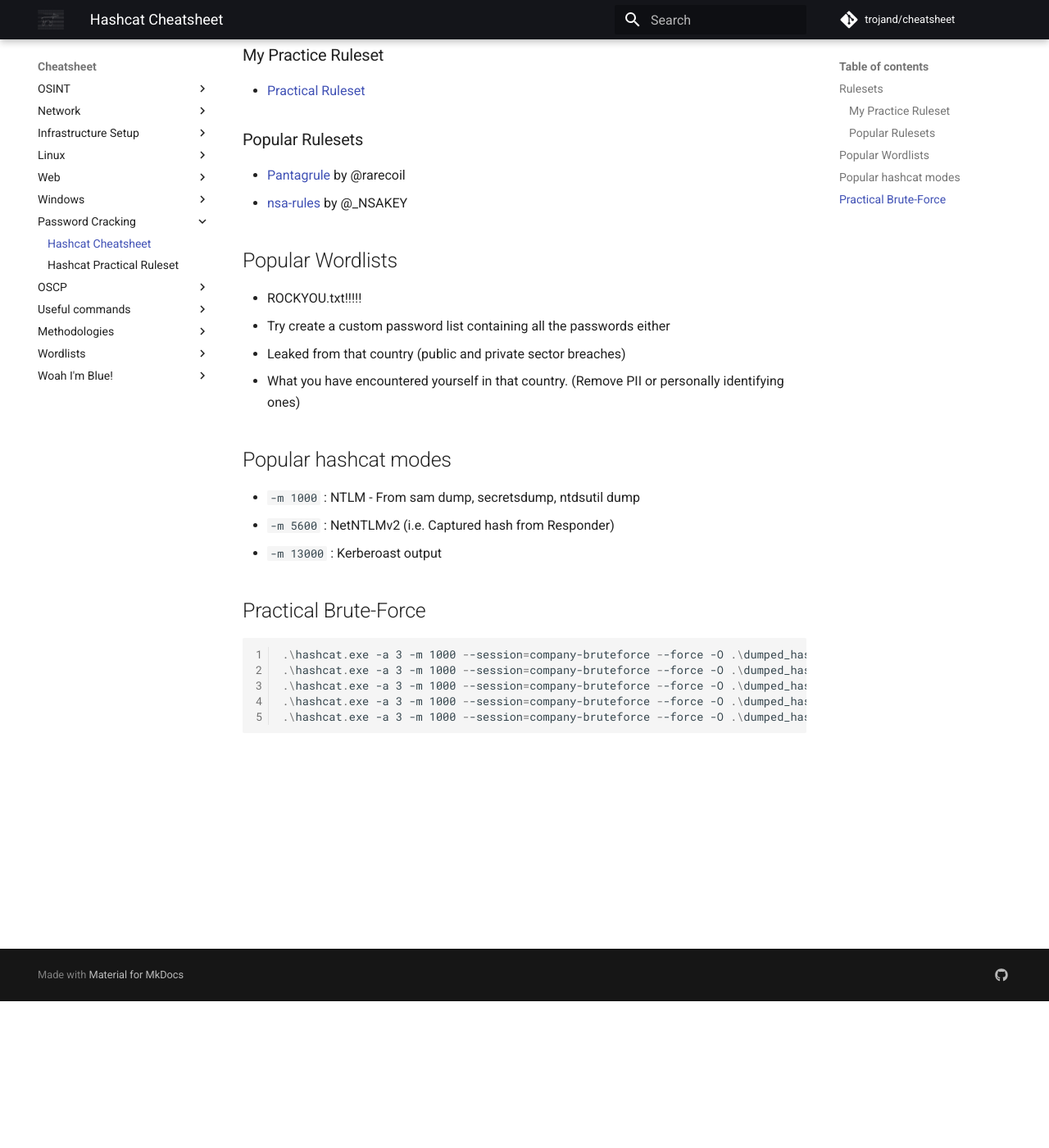
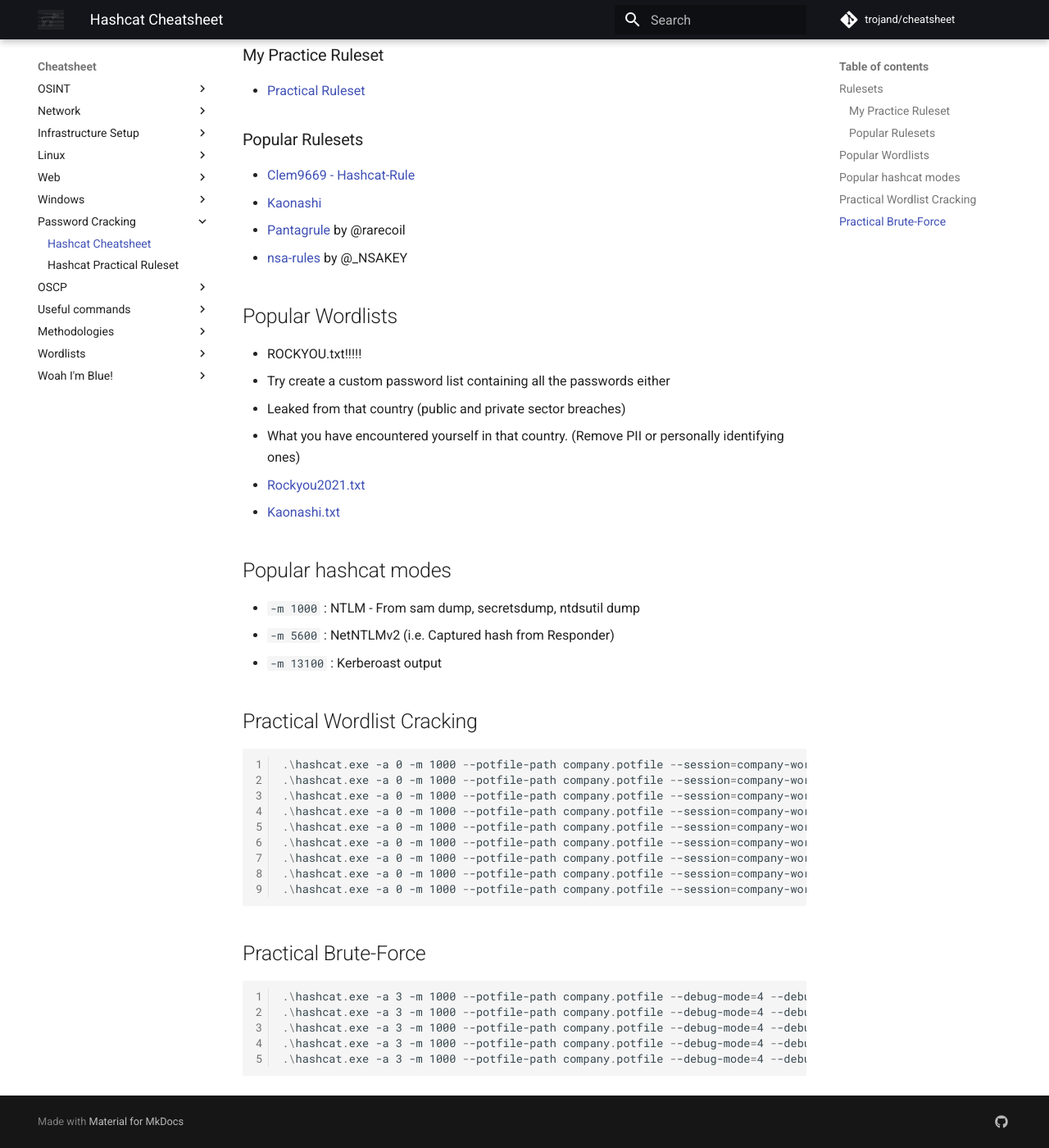
Before and after one commit to trojand/cheatsheet, an MkDocs documentation site: the page built from docs/Password_Cracking/Hashcat_general_cheatsheet.md, in a window 1280 px wide and 1400 px high, scrolled down 179 px. Shown: the whole window at 82% size. Built offline with MkDocs 1.6.1 and Material for MkDocs 9.7.7, drawn with Linux system fonts in a browser that asks for light colours; comment, search, counter and statistics services are not loaded.

Commit message:
Update Hashcat_general_cheatsheet.md
Updated wordlists, rulesets and copy/paste hashcat commands for wordlist cracking

````diff
--- a/docs/Password_Cracking/Hashcat_general_cheatsheet.md
+++ b/docs/Password_Cracking/Hashcat_general_cheatsheet.md
@@ -4,6 +4,8 @@
 ### My Practice Ruleset
 * [Practical Ruleset](Hashcat_Practical_Ruleset.html)
 ### Popular Rulesets
+* [Clem9669 - Hashcat-Rule](https://github.com/clem9669/hashcat-rule)
+* [Kaonashi](https://github.com/kaonashi-passwords/Kaonashi)
 * [Pantagrule](https://github.com/rarecoil/pantagrule) by @rarecoil
 * [nsa-rules](https://github.com/NSAKEY/nsa-rules) by @_NSAKEY
 
@@ -13,18 +15,33 @@
 * Try create a custom password list containing all the passwords either
   * Leaked from that country (public and private sector breaches)
   * What you have encountered yourself in that country. (Remove PII or personally identifying ones)
+* [Rockyou2021.txt](https://github.com/ohmybahgosh/RockYou2021.txt)
+* [Kaonashi.txt](https://github.com/kaonashi-passwords/Kaonashi)
 
 ## Popular hashcat modes
 * `-m 1000`  : NTLM - From sam dump, secretsdump, ntdsutil dump
 * `-m 5600` : NetNTLMv2 (i.e. Captured hash from Responder)
-* `-m 13000` : Kerberoast output
+* `-m 13100` : Kerberoast output
 
+
+## Practical Wordlist Cracking
+```powershell
+.\hashcat.exe -a 0 -m 1000 --potfile-path company.potfile --session=company-wordlist-rule --debug-mode=4 --debug-file=matched.rule --force -O .\dumped_hashes.txt .\rockyou.txt -r rules\trojand.rule
+.\hashcat.exe -a 0 -m 1000 --potfile-path company.potfile --session=company-wordlist-rule --debug-mode=4 --debug-file=matched.rule --force -O .\dumped_hashes.txt .\rockyou2021.txt -r rules\trojand.rule
+.\hashcat.exe -a 0 -m 1000 --potfile-path company.potfile --session=company-wordlist-rule --debug-mode=4 --debug-file=matched.rule --force -O .\dumped_hashes.txt .\kaonashi.txt -r rules\trojand.rule
+.\hashcat.exe -a 0 -m 1000 --potfile-path company.potfile --session=company-wordlist-rule --debug-mode=4 --debug-file=matched.rule --force -O .\dumped_hashes.txt .\rockyou.txt -r rules\hashcat-rule\clem9669_large.rule
+.\hashcat.exe -a 0 -m 1000 --potfile-path company.potfile --session=company-wordlist-rule --debug-mode=4 --debug-file=matched.rule --force -O .\dumped_hashes.txt .\rockyou2021.txt -r rules\hashcat-rule\clem9669_large.rule
+.\hashcat.exe -a 0 -m 1000 --potfile-path company.potfile --session=company-wordlist-rule --debug-mode=4 --debug-file=matched.rule --force -O .\dumped_hashes.txt .\kaonashi.txt -r rules\hashcat-rule\clem9669_large.rule
+.\hashcat.exe -a 0 -m 1000 --potfile-path company.potfile --session=company-wordlist-rule --debug-mode=4 --debug-file=matched.rule --force -O .\dumped_hashes.txt .\kaonashi.txt -r rules\Kaonashi\rules\haku34K.rule
+.\hashcat.exe -a 0 -m 1000 --potfile-path company.potfile --session=company-wordlist-rule --debug-mode=4 --debug-file=matched.rule --force -O .\dumped_hashes.txt .\kaonashi.txt -r rules\Kaonashi\rules\kamaji34K.rule
+.\hashcat.exe -a 0 -m 1000 --potfile-path company.potfile --session=company-wordlist-rule --debug-mode=4 --debug-file=matched.rule --force -O .\dumped_hashes.txt .\kaonashi.txt -r rules\Kaonashi\rules\yubaba64.rule
+```
 
 ## Practical Brute-Force
 ```powershell
-.\hashcat.exe -a 3 -m 1000 --session=company-bruteforce --force -O .\dumped_hashes.txt ?u?l?l?l?d?d?d?d
-.\hashcat.exe -a 3 -m 1000 --session=company-bruteforce --force -O .\dumped_hashes.txt ?u?l?l?l?d?d?d?d?s
-.\hashcat.exe -a 3 -m 1000 --session=company-bruteforce --force -O .\dumped_hashes.txt ?u?l?l?l?s?d?d?d?d
-.\hashcat.exe -a 3 -m 1000 --session=company-bruteforce --force -O .\dumped_hashes.txt ?u?l?l?s?d?d?d?d
-.\hashcat.exe -a 3 -m 1000 --session=company-bruteforce --force -O .\dumped_hashes.txt ?u?l?l?d?d?d?d?s
+.\hashcat.exe -a 3 -m 1000 --potfile-path company.potfile --debug-mode=4 --debug-file=matched.rule --session=company-bruteforce --force -O .\dumped_hashes.txt ?u?l?l?l?d?d?d?d
+.\hashcat.exe -a 3 -m 1000 --potfile-path company.potfile --debug-mode=4 --debug-file=matched.rule --session=company-bruteforce --force -O .\dumped_hashes.txt ?u?l?l?l?d?d?d?d?s
+.\hashcat.exe -a 3 -m 1000 --potfile-path company.potfile --debug-mode=4 --debug-file=matched.rule --session=company-bruteforce --force -O .\dumped_hashes.txt ?u?l?l?l?s?d?d?d?d
+.\hashcat.exe -a 3 -m 1000 --potfile-path company.potfile --debug-mode=4 --debug-file=matched.rule --session=company-bruteforce --force -O .\dumped_hashes.txt ?u?l?l?s?d?d?d?d
+.\hashcat.exe -a 3 -m 1000 --potfile-path company.potfile --debug-mode=4 --debug-file=matched.rule --session=company-bruteforce --force -O .\dumped_hashes.txt ?u?l?l?d?d?d?d?s
 ```
````
